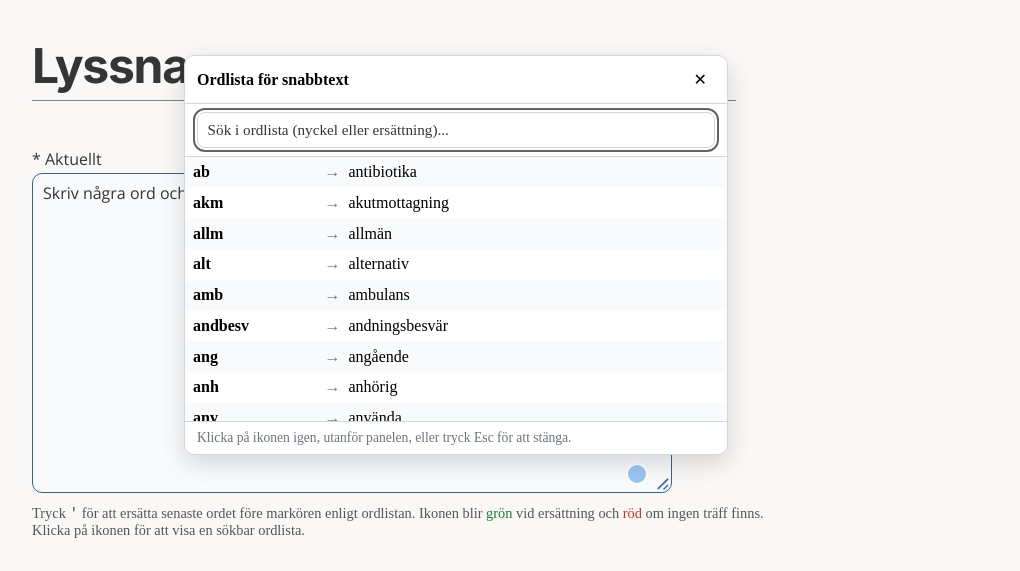
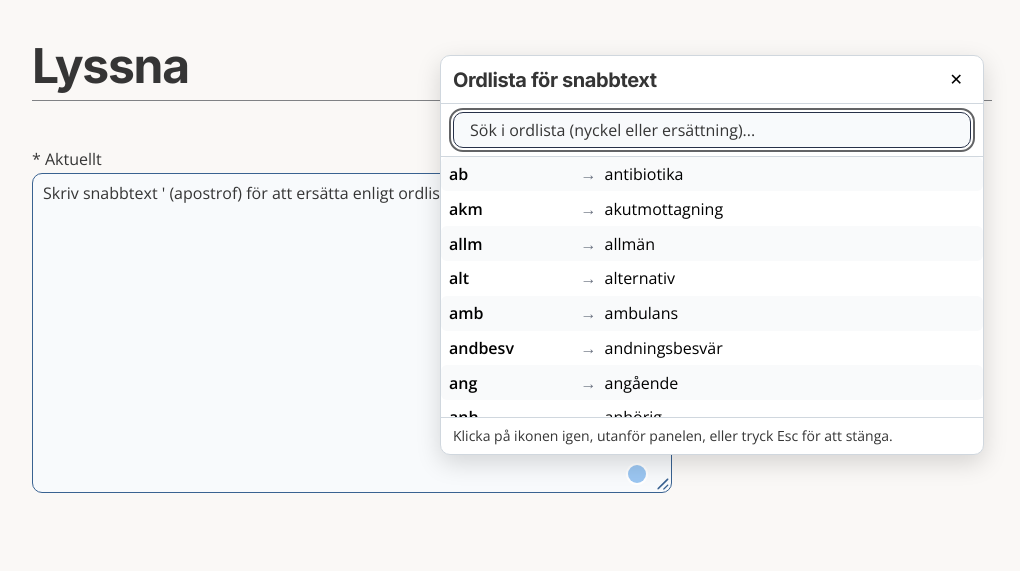
Before and after one commit to bjorn-nexergroup/snabbtext, a plain HTML site: page index.html in a window 1280 px wide. Both pictures are taken after a click on the button "Visa ordlista". Shown: the whole page, without its empty margins (8-1028 px from the left). Drawn offline with nearby package versions, Linux system fonts and the light colour scheme.

Commit message:
adjustments for IDS

```diff
--- a/index.html
+++ b/index.html
@@ -26,8 +26,7 @@
 
     .field-wrap {
       position: relative;
-      width: 100%;
-      max-width: 44rem;
+      width: 80%;
     }
     textarea {
       width: 40rem;
@@ -103,14 +102,6 @@
       padding: 0.5rem 0.75rem;
       border-bottom: 1px solid var(--border);
     }
-    .panel-search input {
-      width: 100%;
-      padding: 0.5rem 0.6rem;
-      font-size: 0.95rem;
-      border: 1px solid var(--border);
-      border-radius: 8px;
-      box-sizing: border-box;
-    }
     .panel-content {
       overflow: auto;
     }
@@ -119,6 +110,7 @@
       padding: 0.25rem 0.25rem 0.5rem 0.25rem;
       margin: 0;
 	  height: 100%;
+    font-family: 'Open Sans', sans-serif;
     }
     .dict-item {
       display: grid;
@@ -165,7 +157,7 @@
     <hr class="ids-divider" />
     <div class="ids-textarea ids-mt-10">
       <label for="textarea-input" class="ids-label">* Aktuellt</label>
-      <textarea id="textarea-input" placeholder="Skriv några ord och tryck ' (apostrof) för att ersätta enligt ordlista..."></textarea>
+      <textarea id="textarea-input" placeholder="Skriv snabbtext ' (apostrof) för att ersätta enligt ordlista..."></textarea>
     </div>
 
     <!-- Indikatorn är nu en knapp som även öppnar panelen -->
@@ -179,25 +171,19 @@
     <div id="panel" class="dictionary-panel" role="dialog" aria-modal="false"
          aria-labelledby="panel-title" hidden>
       <div class="panel-header">
-        <h3 id="panel-title">Ordlista för snabbtext</h3>
+        <h3 id="panel-title" class="ids-heading-s">Ordlista för snabbtext</h3>
         <button class="panel-close" type="button" aria-label="Stäng ordlista">✕</button>
       </div>
-      <div class="panel-search">
-        <input id="search" type="search" placeholder="Sök i ordlista (nyckel eller ersättning)..." />
+      <div class="panel-search ids-input">
+          <input id="search" type="text" class="ids-input__input" placeholder="Sök i ordlista (nyckel eller ersättning)..." />
       </div>
       <div class="panel-content">
         <ul id="dictList" class="dict-list" aria-label="Träffar"></ul>
       </div>
-      <div class="panel-footer">
+      <div class="panel-footer ids-small">
         Klicka på ikonen igen, utanför panelen, eller tryck Esc för att stänga.
       </div>
     </div>
-  </div>
-
-  <div class="hint">
-    Tryck <code>'</code> för att ersätta senaste ordet före markören enligt ordlistan.
-    Ikonen blir <span style="color:#1a7f37;">grön</span> vid ersättning och <span style="color:#d93025;">röd</span> om ingen träff finns.
-    <br/>Klicka på ikonen för att visa en sökbar ordlista.
   </div>
 
   <script>
```
